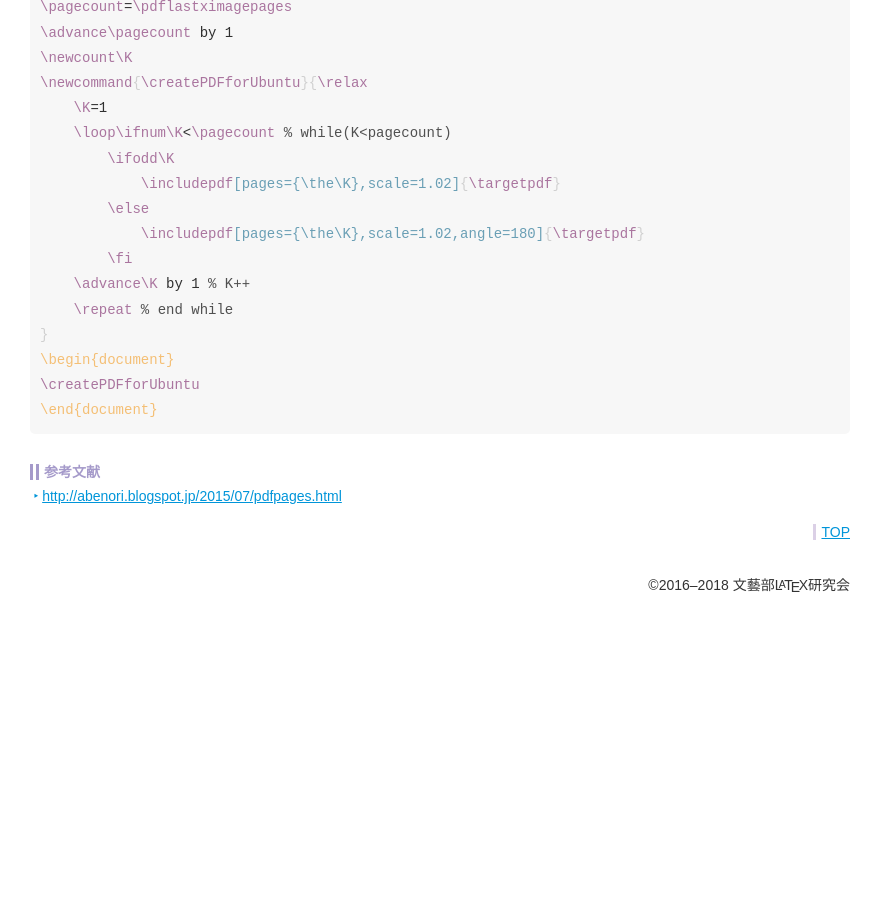
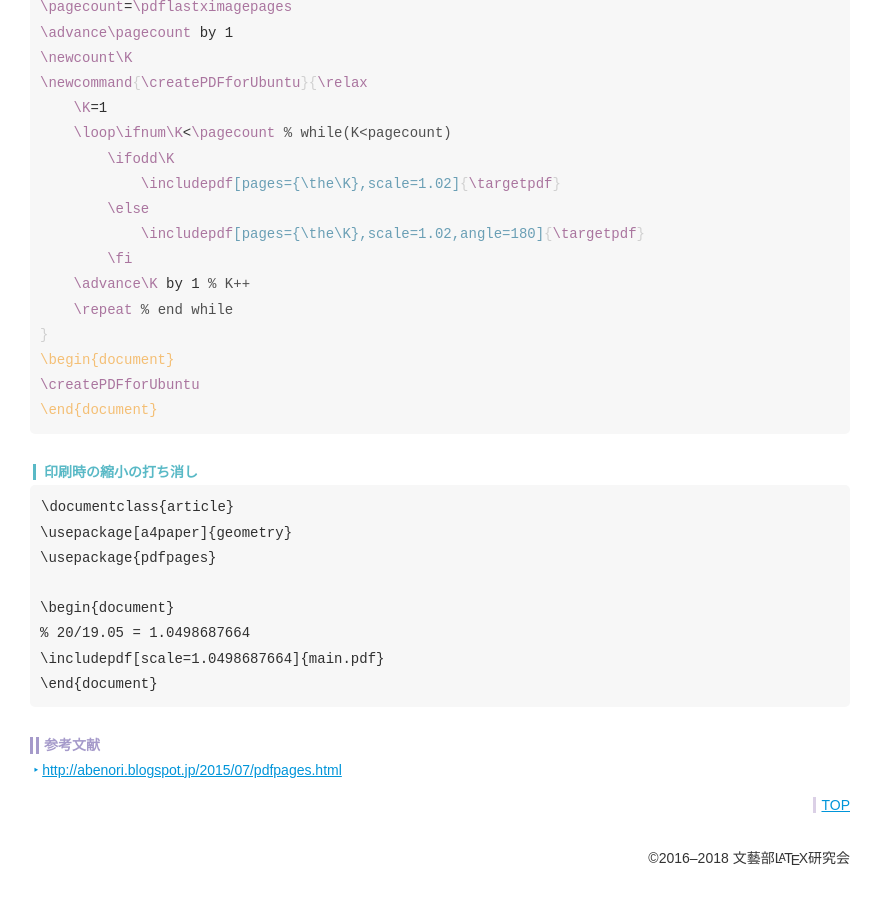
Before and after one commit to qdaibungei/latex, a Jekyll site: the page built from docs/_posts/2017-09-27-pdfpages.md, in a window 1280 px wide and 900 px high, scrolled down 2316 px. Shown: the whole window, without its empty margins (0-883 px from the left). Built offline with Jekyll 4.4.1, drawn with Linux system fonts in a browser that asks for light colours; our own code applies the rules of GitHub Pages for plain Markdown files; before the commit the page ends 2943 px from its top, so only the background shows below that.

Commit message:
Update 2017-09-27-pdfpages.md

````diff
--- a/docs/_posts/2017-09-27-pdfpages.md
+++ b/docs/_posts/2017-09-27-pdfpages.md
@@ -114,6 +114,17 @@ scaleオプションとoffsetオプションを指定してやると周囲の切
 \end{document}
 ```
 
+#### 印刷時の縮小の打ち消し
+```
+\documentclass{article}
+\usepackage[a4paper]{geometry}
+\usepackage{pdfpages}
+
+\begin{document}
+% 20/19.05 = 1.0498687664
+\includepdf[scale=1.0498687664]{main.pdf}
+\end{document}
+```
 
 ### 参考文献
 * <http://abenori.blogspot.jp/2015/07/pdfpages.html>
````
